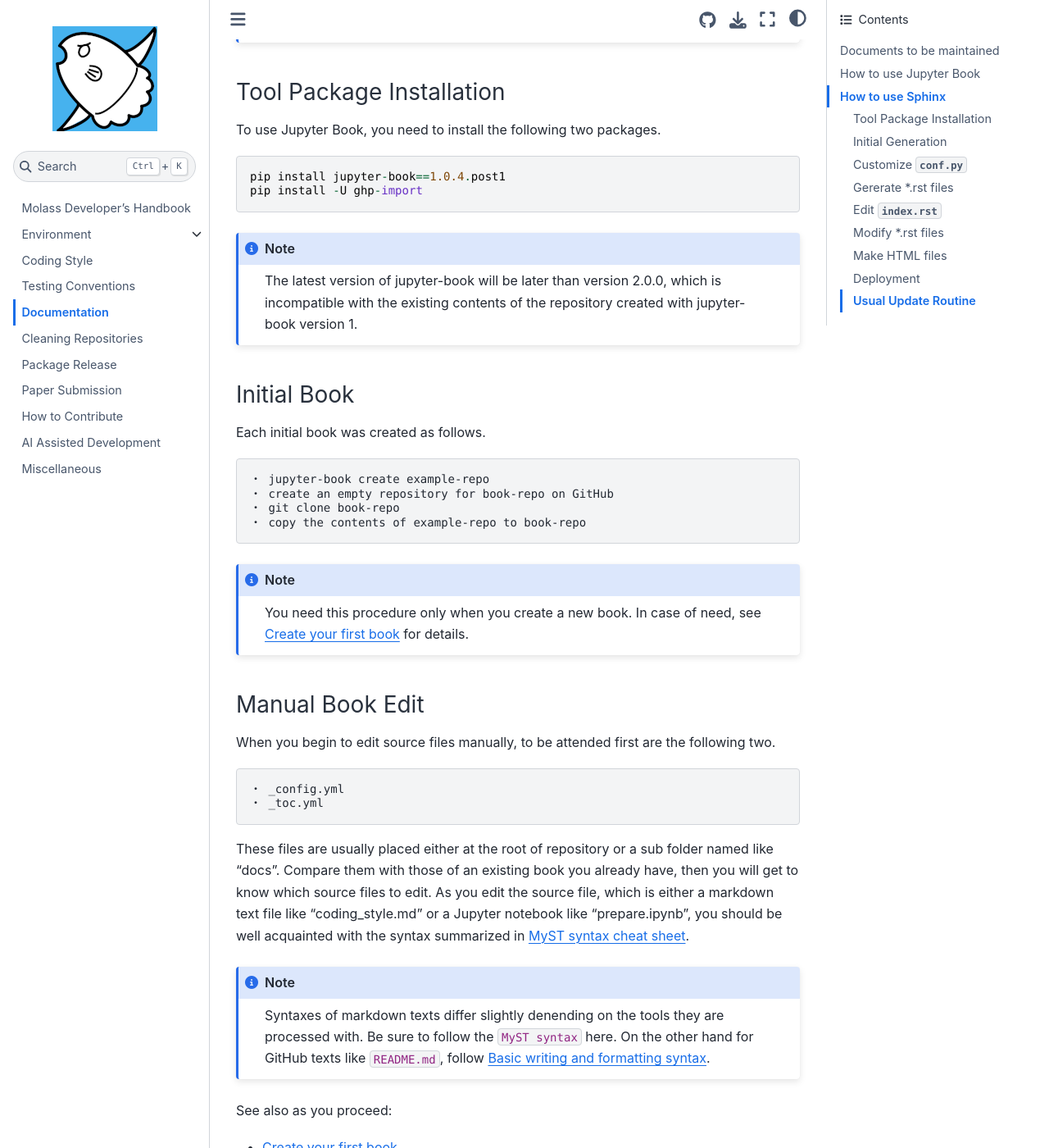
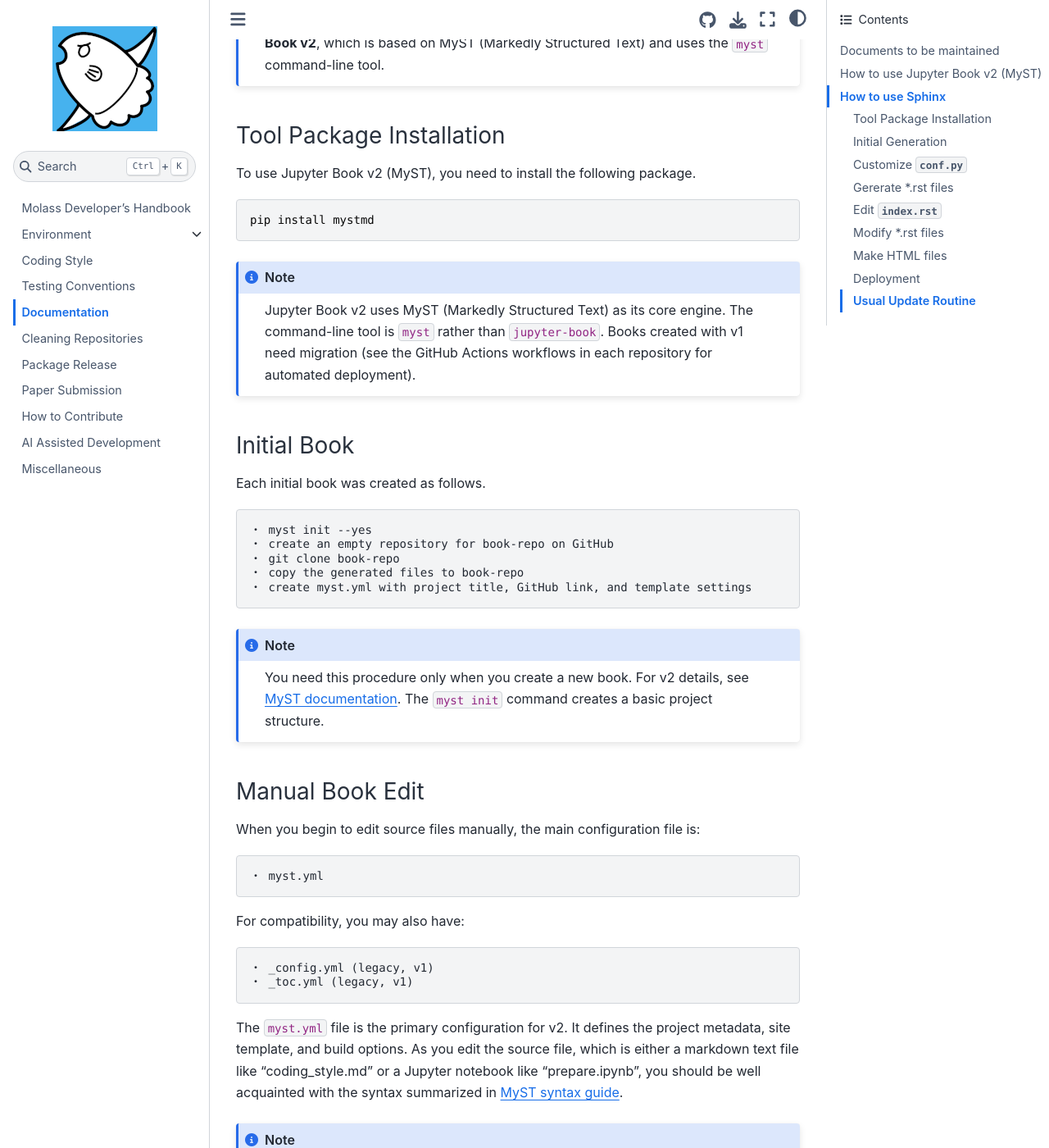
Before and after one commit to biosaxs-dev/molass-develop, a Jupyter Book: the page built from chapters/07/documentation.md, in a window 1280 px wide and 1400 px high, scrolled down 843 px. Shown: the whole window at 82% size. Built offline with Jupyter Book 1.0.4 settings and Sphinx 7.4.7 and the Sphinx Book theme 1.1.4, drawn with Linux system fonts in a browser that asks for light colours; some of the changed text lies outside the part shown.

Commit message:
docs: update documentation chapter for Jupyter Book v2 (MyST)

````diff
--- a/chapters/07/documentation.md
+++ b/chapters/07/documentation.md
@@ -6,66 +6,71 @@
 
 We have the following documents, including this book, to maintain.
 
-|No |   Book Name           | Book License | Used Tool |
-|:-:|:--------------------------|:--------|:-----------|
-| 1 |[Molass Legacy Reference](https://biosaxs-dev.github.io/molass-legacy/) |GPL-3.0 |Sphinx |
-| 2 |[Molass Libray Reference](https://biosaxs-dev.github.io/molass-library/)|GPL-3.0 |Sphinx |
-| 3 |[Molass Libray Essence](https://biosaxs-dev.github.io/molass-essence/)  |CC BY 4.0|Jupyter Book|
-| 4 |[Molass Libray Tutorial](https://biosaxs-dev.github.io/molass-tutorial/)|CC BY 4.0|Jupyter Book|
-| 5 |[Molass Technical Report](https://biosaxs-dev.github.io/molass-technical/)|CC BY 4.0|Jupyter Book|
-| 6 |[Molass Developer's Handbook](https://biosaxs-dev.github.io/molass-develop/)|CC BY 4.0|Jupyter Book|
+|No |   Book Name           | Book License | Used Tool | Version |
+|:-:|:--------------------------|:--------|:-----------|:---------|
+| 1 |[Molass Legacy Reference](https://biosaxs-dev.github.io/molass-legacy/) |GPL-3.0 |Sphinx | - |
+| 2 |[Molass Libray Reference](https://biosaxs-dev.github.io/molass-library/)|GPL-3.0 |Sphinx | - |
+| 3 |[Molass Libray Essence](https://biosaxs-dev.github.io/molass-essence/)  |CC BY 4.0|Jupyter Book| v2 (MyST) |
+| 4 |[Molass Libray Tutorial](https://biosaxs-dev.github.io/molass-tutorial/)|CC BY 4.0|Jupyter Book| v2 (MyST) |
+| 5 |[Molass Technical Report](https://biosaxs-dev.github.io/molass-technical/)|CC BY 4.0|Jupyter Book| v2 (MyST) |
+| 6 |[Molass Developer's Handbook](https://biosaxs-dev.github.io/molass-develop/)|CC BY 4.0|Jupyter Book| v2 (MyST) |
 
-For the first two reference books, we use [Sphinx](https://github.com/sphinx-doc/sphinx) directly to generate function documents from their [docstrings](https://peps.python.org/pep-0257/). For others, [Jupyter Book](https://github.com/jupyter-book/jupyter-book), which depends on Sphinx, is used.
+For the first two reference books, we use [Sphinx](https://github.com/sphinx-doc/sphinx) directly to generate function documents from their [docstrings](https://peps.python.org/pep-0257/). For others, [Jupyter Book v2 (MyST)](https://mystmd.org/) is used.
 
-## How to use Jupyter Book
+## How to use Jupyter Book v2 (MyST)
 
 ```{note}
-Do not confuse "Jupyter Notebook" and "Jupyter Book". The former is a file for programming, while the latter is a tool for publishing.
+Do not confuse "Jupyter Notebook" and "Jupyter Book". The former is a file for programming, while the latter is a tool for publishing. As of 2026, we use **Jupyter Book v2**, which is based on MyST (Markedly Structured Text) and uses the `myst` command-line tool.
 ```
 
 ### Tool Package Installation
 
-To use Jupyter Book, you need to install the following two packages.
+To use Jupyter Book v2 (MyST), you need to install the following package.
 
 ```
-pip install jupyter-book==1.0.4.post1
-pip install -U ghp-import
+pip install mystmd
 ```
 
 ```{note}
-The latest version of jupyter-book will be later than version 2.0.0, which is incompatible with the existing contents of the repository created with jupyter-book version 1.
+Jupyter Book v2 uses MyST (Markedly Structured Text) as its core engine. The command-line tool is `myst` rather than `jupyter-book`. Books created with v1 need migration (see the GitHub Actions workflows in each repository for automated deployment).
 ```
 
 ### Initial Book
 
 Each initial book was created as follows.
 
-    ・ jupyter-book create example-repo
+    ・ myst init --yes
     ・ create an empty repository for book-repo on GitHub
     ・ git clone book-repo
-    ・ copy the contents of example-repo to book-repo
+    ・ copy the generated files to book-repo
+    ・ create myst.yml with project title, GitHub link, and template settings
 
 ```{note}
-You need this procedure only when you create a new book. In case of need, see [Create your first book](https://jupyterbook.org/en/stable/start/your-first-book.html) for details.
+You need this procedure only when you create a new book. For v2 details, see [MyST documentation](https://mystmd.org/guide). The `myst init` command creates a basic project structure.
 ```
 
 ### Manual Book Edit
 
-When you begin to edit source files manually, to be attended first are the following two.
+When you begin to edit source files manually, the main configuration file is:
 
-    ・ _config.yml
-    ・ _toc.yml
+    ・ myst.yml
 
-These files are usually placed either at the root of repository or a sub folder named like "docs". Compare them with those of an existing book you already have, then you will get to know which source files to edit. As you edit the source file, which is either a markdown text file like "coding_style.md" or a Jupyter notebook like "prepare.ipynb", you should be well acquainted with the syntax summarized in [MyST syntax cheat sheet](https://jupyterbook.org/en/stable/reference/cheatsheet.html).
+For compatibility, you may also have:
+
+    ・ _config.yml (legacy, v1)
+    ・ _toc.yml (legacy, v1)
+
+The `myst.yml` file is the primary configuration for v2. It defines the project metadata, site template, and build options. As you edit the source file, which is either a markdown text file like "coding_style.md" or a Jupyter notebook like "prepare.ipynb", you should be well acquainted with the syntax summarized in [MyST syntax guide](https://mystmd.org/guide/syntax-overview).
 
 ```{note}
-Syntaxes of markdown texts differ slightly denending on the tools they are processed with. Be sure to follow the `MyST syntax` here. On the other hand for GitHub texts like `README.md`, follow [Basic writing and formatting syntax](https://docs.github.com/en/get-started/writing-on-github/getting-started-with-writing-and-formatting-on-github/basic-writing-and-formatting-syntax).
+Syntaxes of markdown texts differ slightly depending on the tools they are processed with. Be sure to follow the `MyST syntax` here. On the other hand for GitHub texts like `README.md`, follow [Basic writing and formatting syntax](https://docs.github.com/en/get-started/writing-on-github/getting-started-with-writing-and-formatting-on-github/basic-writing-and-formatting-syntax).
 ```
 
 See also as you proceed:
 
-* [Create your first book](https://jupyterbook.org/en/stable/start/your-first-book)
-* [MyST syntax cheat sheet](https://jupyterbook.org/en/stable/reference/cheatsheet.html)
+* [MyST Documentation](https://mystmd.org/guide)
+* [MyST Syntax Overview](https://mystmd.org/guide/syntax-overview)
+* [Jupyter Book v1 to v2 migration notes](https://mystmd.org/)
 
 ### Book Update Cycle
 
@@ -78,42 +83,54 @@
     ・ deploy gh-pages branch
 
 ```{note}
-For maintenance of the web book, the two branches, namely master and gh-pages, are involved. The former keeps the source and the latter the generated book. Instead of the word "master", "main" might be used depending on how the repository was created. Anycase, be sure to use the word consistently. We use the name "master" here in this chapter.
+For maintenance of the web book, the two branches, namely main and gh-pages, are involved. The former keeps the source and the latter the generated book. With GitHub Actions deployment, the gh-pages branch is managed automatically. We use the name "main" for the primary branch.
 ```
 
 After manual edit, local generation should be achieved as follows in Command Prompt:
 
 ```
 cd book-repo
-jupyter-book build .
+myst build --html
 ```
 
-After generation, check the generated local output in _build/html with your browser. Re-edit as needed until you are satisfied.
+After generation, check the generated local output in `_build/html` with your browser. Re-edit as needed until you are satisfied.
 
-:::{admonition} A note on page caching
+:::{admonition} Clean builds
 :class: tip
-Sometimes, you may need `--all` option. That is,
+If you need to force a clean rebuild, delete the `_build` directory first:
 
 ```
-jupyter-book build --all .
+rm -rf _build
+myst build --html
 ```
 
-See [a note on page caching](https://jupyterbook.org/en/stable/start/build.html#aside-source-vs-build-files) for details.
+MyST v2 handles caching differently than v1. Clean builds are rarely needed.
 :::
 
-Synchronization of the master branches, local and remote, should be achieved as follows in VS Code:
+Synchronization of the main branches, local and remote, should be achieved as follows in VS Code:
 
     ・ commit in VS Code
     ・ synchronize with GitHub in VS Code
 
-(Re)creation and synchronization of the gh-pages branches, local and remote, should be achienved as follows in Command Prompt:
+### Deployment via GitHub Actions
+
+All Jupyter Book repositories now use **automated deployment via GitHub Actions**. When you push to the main branch, the workflow automatically:
+
+1. Installs `mystmd`
+2. Runs `myst build --html`
+3. Deploys to GitHub Pages
+
+See `.github/workflows/deploy.yml` in each repository for the workflow configuration.
+
+### Manual deployment (alternative)
+
+If you need to deploy manually, you can still use `ghp-import`:
 
 ```
 ghp-import -n -p -f _build/html
 ```
 
-The web page will be updated in a few minutes, as a result of automatic deployment of GitHub Pages.
-If you are interested in details of this step, see the [README](https://github.com/c-w/ghp-import) of ghp-import.
+The web page will be updated in a few minutes. However, **GitHub Actions deployment is preferred** as it ensures consistency and handles the build environment automatically.
 
 ## How to use Sphinx
 
````
